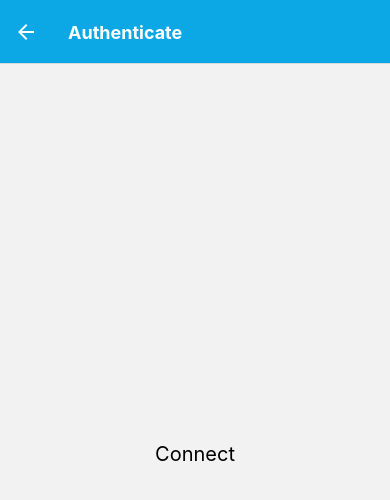
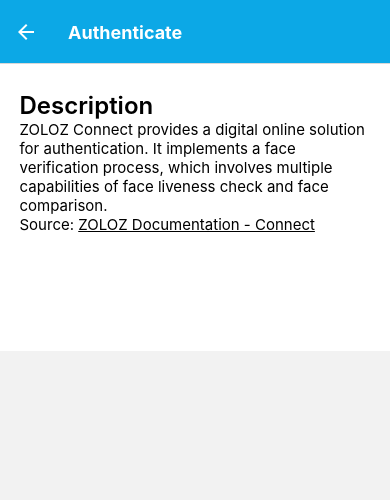
Before and after one commit to Patrix2001/Mobile-eKYC-Zoloz, a React Native app: screen /Authenticate in a window 390 px wide. Shown: the top 500 px of the page. Built offline with nearby package versions, Linux system fonts and the light colour scheme.

Commit message:
Create Intro Feature Layout

```diff
--- /dev/null
+++ b/src/components/templates/IntroFeatureLayout.js
@@ -0,0 +1,14 @@
+import {View} from 'react-native';
+import Article from '../organisms/Article';
+import Citation from '../organisms/Citation';
+
+const IntroFeatureLayout = ({content, link, source}) => {
+  return (
+    <View>
+      <Article title="Description">{content}</Article>
+      <Citation link={link}>{source}</Citation>
+    </View>
+  );
+};
+
+export default IntroFeatureLayout;
--- a/src/screens/AuthScreen.js
+++ b/src/screens/AuthScreen.js
@@ -1,17 +1,18 @@
-import {Text, View} from 'react-native';
+import {ScrollView, View} from 'react-native';
+import styles from '../styles';
+import IntroFeatureLayout from '../components/templates/IntroFeatureLayout';
 
-const AuthScreen = ({ navigation }) => {
+const AuthScreen = ({navigation}) => {
   return (
-    <>
-      <View
-        style={{
-          height: '100%',
-          justifyContent: 'center',
-          alignItems: 'center',
-        }}>
-        <Text style={{fontSize: 20, color: '#000'}}>Connect</Text>
+    <ScrollView>
+      <View style={styles.subMain}>
+        <IntroFeatureLayout
+          content="ZOLOZ Connect provides a digital online solution for authentication. It implements a face verification process, which involves multiple capabilities of face liveness check and face comparison."
+          link="https://docs.zoloz.com/zoloz/saas/apireference/connect"
+          source="ZOLOZ Documentation - Connect"
+        />
       </View>
-    </>
+    </ScrollView>
   );
 };
 
--- a/src/screens/DocIDScreen.js
+++ b/src/screens/DocIDScreen.js
@@ -1,17 +1,18 @@
-import {Text, View} from 'react-native';
+import {ScrollView, View} from 'react-native';
+import styles from '../styles';
+import IntroFeatureLayout from '../components/templates/IntroFeatureLayout';
 
-const DocIDScreen = ({ navigation }) => {
+const DocIDScreen = ({navigation}) => {
   return (
-    <>
-      <View
-        style={{
-          height: '100%',
-          justifyContent: 'center',
-          alignItems: 'center',
-        }}>
-        <Text style={{fontSize: 20, color: '#000'}}>Doc ID</Text>
+    <ScrollView>
+      <View style={styles.subMain}>
+        <IntroFeatureLayout
+          content="ZOLOZ ID recognition provides the Optical Character Recognition (OCR) functionality for most of documents like passport, ID card and driving license, etc., along with the anti-spoofing results for the documents."
+          link="https://docs.zoloz.com/zoloz/saas/apireference/utcp2w"
+          source="ZOLOZ Documentation - ID recognition"
+        />
       </View>
-    </>
+    </ScrollView>
   );
 };
 
--- a/src/screens/FaceIDScreen.js
+++ b/src/screens/FaceIDScreen.js
@@ -1,24 +1,18 @@
-import {View} from 'react-native';
+import {ScrollView, View} from 'react-native';
 import styles from '../styles';
-import Citation from '../components/organisms/Citation';
-import Article from '../components/organisms/Article';
+import IntroFeatureLayout from '../components/templates/IntroFeatureLayout';
 
 const FaceIDScreen = ({navigation}) => {
   return (
-    <>
+    <ScrollView>
       <View style={styles.subMain}>
-        <View>
-          <Article title="Description">
-            ZOLOZ Face Capture provides a digital online solution for capturing
-            a user's selfie. It implements a face capture process that involves
-            face liveness and face quality checks.
-          </Article>
-          <Citation link="https://docs.zoloz.com/zoloz/saas/apireference/facecapture">
-            ZOLOZ Documentation - Face capture
-          </Citation>
-        </View>
+        <IntroFeatureLayout
+          content="ZOLOZ Face Capture provides a digital online solution for capturing a user's selfie. It implements a face capture process that involves face liveness and face quality checks."
+          link="https://docs.zoloz.com/zoloz/saas/apireference/facecapture"
+          source="ZOLOZ Documentation - Face capture"
+        />
       </View>
-    </>
+    </ScrollView>
   );
 };
 
--- a/src/screens/RealIDScreen.js
+++ b/src/screens/RealIDScreen.js
@@ -1,22 +1,18 @@
-import {Button, Text, View} from 'react-native';
+import {ScrollView, View} from 'react-native';
+import styles from '../styles';
+import IntroFeatureLayout from '../components/templates/IntroFeatureLayout';
 
 const RealIDScreen = ({navigation}) => {
   return (
-    <>
-      <View
-        style={{
-          height: '100%',
-          justifyContent: 'center',
-          alignItems: 'center',
-        }}>
-        <Text style={{fontSize: 20, color: '#000'}}>Real ID</Text>
-        <Button
-          title="User Profile"
-          color="#0ca8e6"
-          onPress={() => navigation.replace('Profile', {name: 'Jane'})}
+    <ScrollView>
+      <View style={styles.subMain}>
+        <IntroFeatureLayout
+          content="ZOLOZ Real ID provides a digital online solution for KYC (Know Your Customer). It implements an identity proofing process, which involves multiple capabilities of document verification, face verification and risk control."
+          link="https://docs.zoloz.com/zoloz/saas/apireference/realid"
+          source="ZOLOZ Documentation - Real ID"
         />
       </View>
-    </>
+    </ScrollView>
   );
 };
 
--- a/src/styles/index.js
+++ b/src/styles/index.js
@@ -11,6 +11,7 @@
     backgroundColor: 'white',
     paddingTop: Dimensions.get('window').width * 0.07,
     paddingHorizontal: Dimensions.get('window').width * 0.05,
+    paddingBottom: Dimensions.get('window').width * 0.3,
   },
   heading: {
     fontSize: 24,
```
Also changed, not shown: src/components/templates/ProcedureLayout.js (added).
